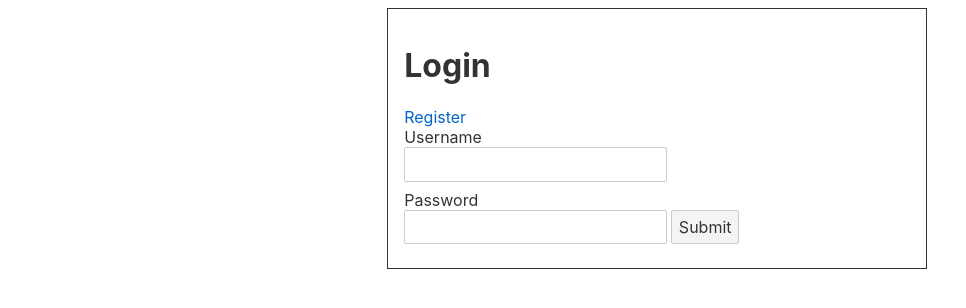
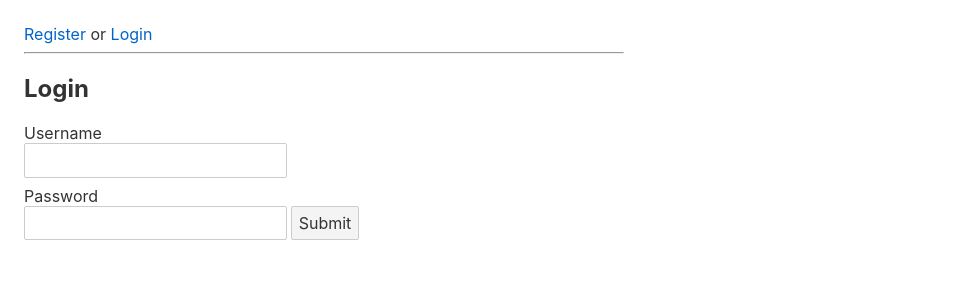
Before and after one commit to aviteller/golanglogin, a Svelte app in the folder static/: page / in a window 1280 px wide. Shown: the top 308 px of the page, without its empty margins (0-966 px from the left). Built offline with nearby package versions, Linux system fonts and the light colour scheme.

Commit message:
not sure

```diff
--- a/static/src/App.svelte
+++ b/static/src/App.svelte
@@ -1,32 +1,35 @@
 <script>
   import routes from "./routes";
   import Router from "svelte-spa-router";
+  import Header from "./UI/Header.svelte";
 
-  let title = "App";
+
 </script>
 
 <style>
   main {
-    width: 40%;
-    margin-left: 30%;
-    border: 1px solid;
+    width: 600px;
+    /* margin-left: 30%; */
+    /* border: 1px solid; */
     padding: 1rem;
-    overflow-y: scroll;
-    max-height:600px;
+    /* overflow-y: scroll; */
+    max-height: 600px;
   }
 
-  @media (max-width: 770px) {
+  /* @media (max-width: 770px) {
     main {
       width: 80%;
       margin-left: 5%;
-
       margin-right: 10%;
       border: 1px solid;
       padding: 1rem;
     }
-  }
+  } */
 </style>
 
 <main style=" ">
-  <Router {routes} />
+  <Header />
+  <section>
+    <Router {routes} />
+  </section>
 </main>
--- /dev/null
+++ b/static/src/UI/Header.svelte
@@ -0,0 +1,33 @@
+<script>
+  import Cookies from "../Cookies";
+  import { cookieUser, waitFor } from "../helpers";
+  import { push } from "svelte-spa-router";
+  // import {waitFor} from "../helpers";
+  let c = new Cookies();
+
+  const logout = async () => {
+    await c.eraseCookie("jwt");
+
+    window.location.reload();
+  };
+</script>
+
+<style>
+  .header {
+    display: flex;
+    justify-content: space-between;
+  }
+</style>
+
+{#if cookieUser.name}
+  <div class="header">
+
+  <h1>Hello {cookieUser.name}</h1>
+  <button on:click={logout}>Logout</button>
+  </div>
+{:else}
+  <a href="#/Register">Register</a>
+  or
+  <a href="#/Login">Login</a>
+{/if}
+<hr />
--- a/static/src/components/Home.svelte
+++ b/static/src/components/Home.svelte
@@ -71,9 +71,9 @@
 
 {#if userLoaded}
 
-  <h1>Hello {user.Name}</h1>
-  <button on:click={logout}>Logout</button>
-  <br />
+  <!-- <h1>Hello {user.Name}</h1> -->
+  <!-- <button on:click={logout}>Logout</button> -->
+  <!-- <br /> -->
   <button on:click={toggleMode}>Toggle View</button>
 
   {#if mode == 'AddChild'}
--- a/static/src/components/Login.svelte
+++ b/static/src/components/Login.svelte
@@ -1,6 +1,7 @@
 <script>
   import { push } from "svelte-spa-router";
   import config from "../config";
+  import { waitFor } from "../helpers";
   import Cookies from "../Cookies";
   let c = new Cookies();
   let user = {
@@ -35,18 +36,15 @@
 
           c.setCookie("jwt", JSON.stringify(userForCookie), 1);
         })
-        .then(res => {
-          console.log('res', res)
-          push("/");
-        });
+        .then(res => location.assign("/"));
     }
   };
 </script>
 
 <h1>Login</h1>
-<a href="#/Register">Register</a>
+<!-- <a href="#/Register">Register</a> -->
 
-<div class="auth-from">
+<form class="auth-from" on:submit|preventDefault>
   <div style="color:red">{errors}</div>
   <label for="name">Username</label>
   <input type="text" name="name" id="name" bind:value={user.name} />
@@ -57,4 +55,4 @@
     id="password"
     bind:value={user.password} />
   <button on:click={submitLoginForm}>Submit</button>
-</div>
+</form>
--- a/static/src/components/Register.svelte
+++ b/static/src/components/Register.svelte
@@ -38,9 +38,9 @@
 </script>
 
 <h1>Register</h1>
-<a href="#/Login">Login</a>
+<!-- <a href="#/Login">Login</a> -->
 
-<div class="auth-from">
+<form class="auth-from" on:submit|preventDefault>
   <div style="color:red">{errors}</div>
   <label for="name">Username</label>
   <input type="text" name="name" id="name" bind:value={user.name} />
@@ -53,4 +53,4 @@
     id="password"
     bind:value={user.password} />
   <button on:click={submitRegisterForm}>Submit</button>
-</div>
+</form>
--- a/static/src/helpers.js
+++ b/static/src/helpers.js
@@ -50,3 +50,5 @@ export const convertDateToString = date => {
 
   return dateThing.toLocaleDateString("en-UK", options);
 };
+
+export const waitFor = ms => new Promise(s => setTimeout(s, ms));
```
Also changed, not shown: 1 other file (tests, documents, lock files or other folders).
